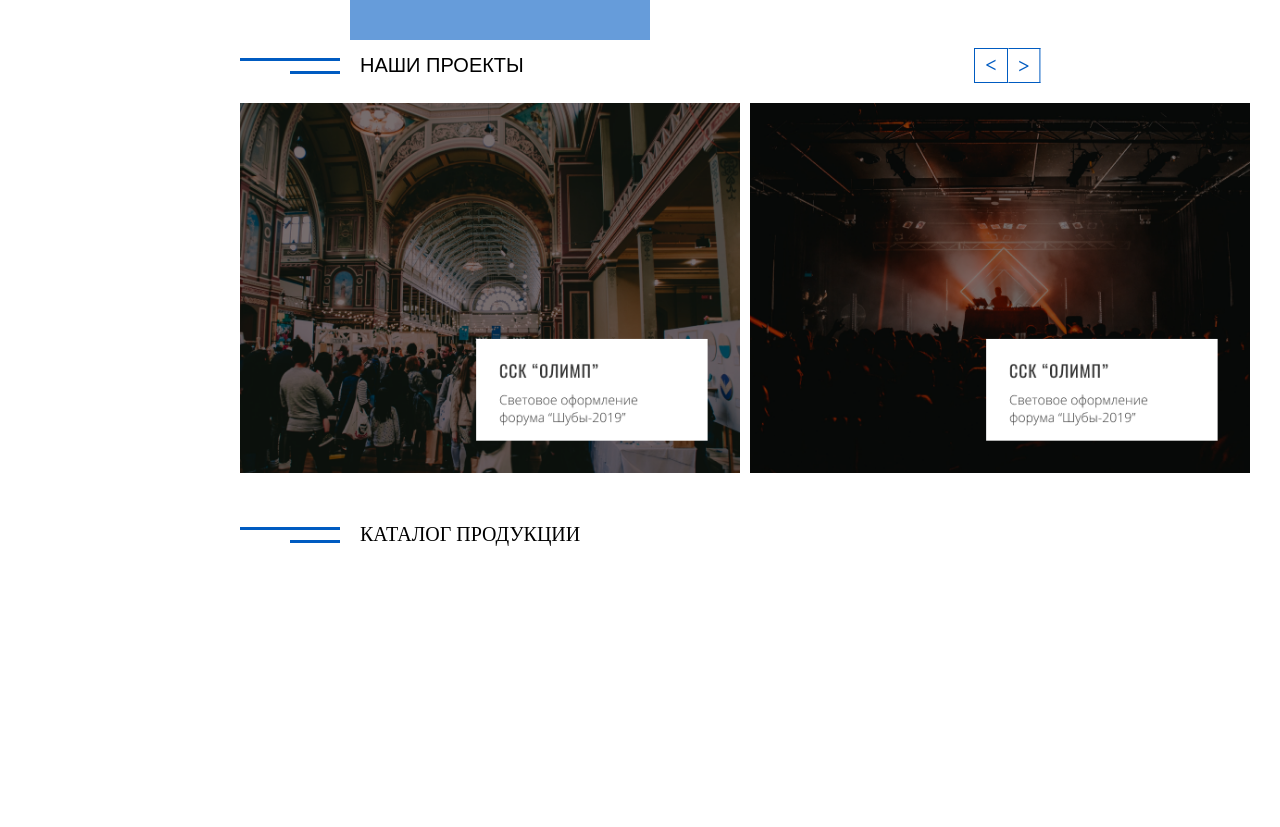
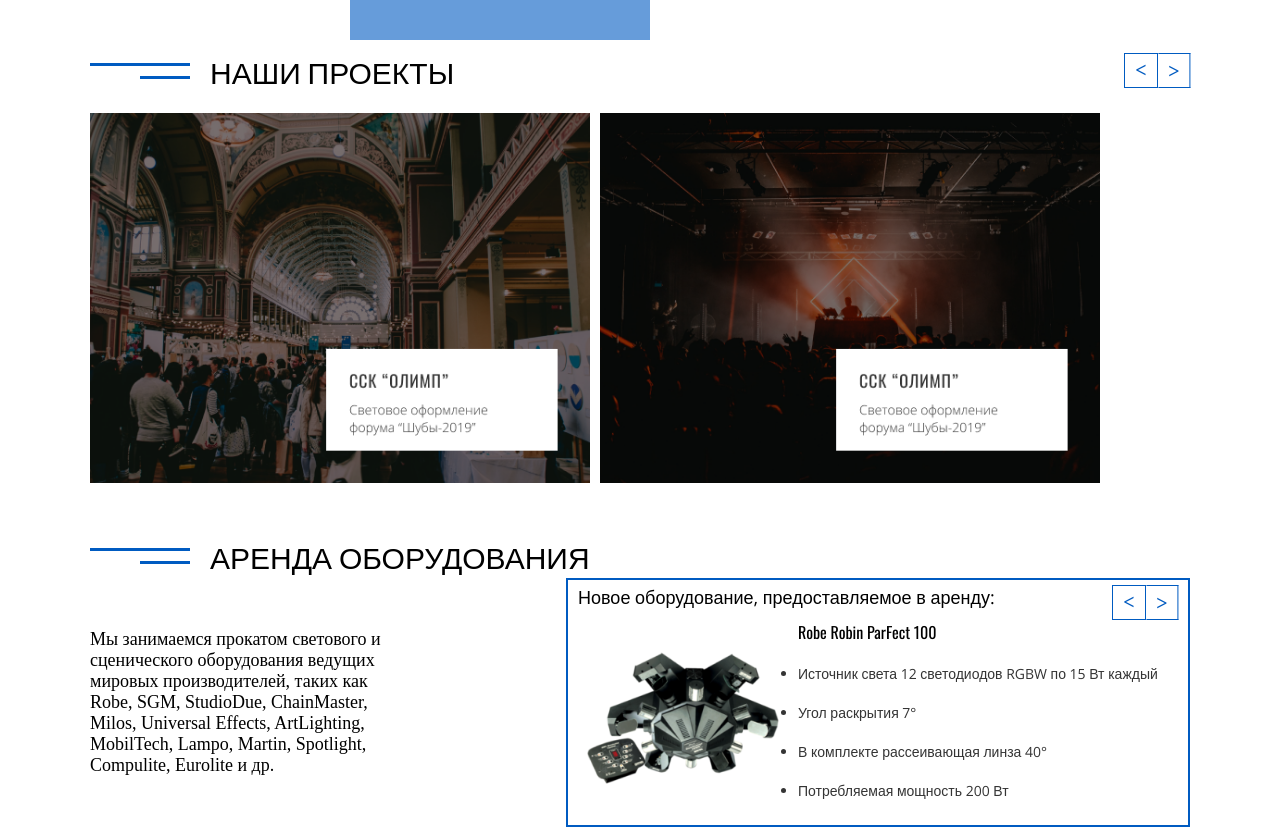
Before and after one commit to Darya-1207/translight, a plain HTML site: page index.html in a window 1280 px wide. Shown: the part 802-1629 px from the top of the page. Before the commit the page ends 1348 px from the top, so only its background shows below. Drawn offline with nearby package versions, Linux system fonts and the light colour scheme.

Commit message:
credted block rent

```diff
--- a/index.html
+++ b/index.html
@@ -5,6 +5,10 @@
     <meta name="viewport" content="width=device-width, initial-scale=1.0">
     <title>Document</title>
     <link rel="stylesheet" href="style.css">
+    <link rel="preconnect" href="https://fonts.gstatic.com">
+    <link rel="preconnect" href="https://fonts.gstatic.com">
+    <link href="https://fonts.googleapis.com/css2?family=Open+Sans:wght@300&display=swap" rel="stylesheet">
+<link href="https://fonts.googleapis.com/css2?family=Oswald&display=swap" rel="stylesheet">
 </head>
 <body>
     <div class="first">
@@ -55,11 +59,44 @@
 </div>
 </div>
 
-<div class="catalog">
-    <div class="catalog-top__left">
-        <img src="img/decor-heading.png" alt="">
-        <p>КАТАЛОГ ПРОДУКЦИИ</p>
+    <div class="rent">
+        <div class="rent-top">
+            <div class="rent-top__left">
+                <img src="img/decor-heading.png" alt="">
+                <p>АРЕНДА ОБОРУДОВАНИЯ</p>
+            </div>
         </div>
+
+    <div class="rent-main">
+        <div class="rent-left">
+            <p>Мы занимаемся прокатом светового и сценического оборудования ведущих мировых производителей, таких как Robe, SGM, StudioDue, ChainMaster, Milos, Universal Effects, ArtLighting, MobilTech, Lampo, Martin, Spotlight, Compulite, Eurolite и др.</p>
+
+        </div>
+        <div class="rent-right">
+            <div class="rent-right_top">
+                <p>Новое оборудование, предоставляемое в аренду:</p>
+                <div class="slider-top__btn">
+                    <a href="#" class="slider-top__btn__left">˂</a>
+                    <a href="#" class="slider-top__btn__right">˂</a>
+                    </div>
+            </div>
+            <div class="rent-right__mid">
+                <div class="rent-right__mid__left">
+                    <img src="img/Rectangle.png" alt="">
+                </div>
+                <div class="rent-right__mid__right">
+                    <p>Robe Robin ParFect 100</p>
+                    <ul>
+                        <li>Источник света 12 светодиодов RGBW по 15 Вт каждый</li>
+                        <li>Угол раскрытия 7°</li>
+                        <li>В комплекте рассеивающая линза 40°</li>
+                        <li>Потребляемая мощность 200 Вт</li>
+                    </ul>
+                </div>
+            </div>
+        </div>
+    </div>
 </div>
+
 </body>
 </html>
--- a/style.css
+++ b/style.css
@@ -94,7 +94,7 @@ a{
 /* slider*/
 
 .container {
-    width: 800px;
+    max-width: 1100px;
     margin: 0 auto;
     }
 
@@ -118,7 +118,7 @@ a{
 
         .slider-top__left p {
         font-family: 'Oswald', sans-serif;
-        font-size: 20px;
+        font-size: 30px;
         }
         .slide{
             display: flex;
@@ -156,20 +156,76 @@ a{
             align-items: center;
             }
 
-.catalog{
-    margin-top: 50px;
-    width: 800px;
+
+
+  /* rent */
+
+
+  .rent{
+    max-width: 1100px;
     margin: 0 auto;
+      margin-top: 50px;
+  }
+  .rent-top{
+      display: flex;
+      justify-content: space-between;
+  }
 
-}
-.catalog-top__left{
-    display: flex;
-        align-items: center;
-        margin-top: 50px;
-        }
-.catalog-top__left p{
-    font-size: 20px;
-}
-.catalog-top__left img{
-    margin-right: 20px;
-    }
+  .rent-top__left{
+      display: flex;
+      align-items: center;
+  }
+  .rent-top__left img{
+      margin-right: 20px;
+  }
+  .rent-top__left p{
+    font-family: 'Oswald', sans-serif;
+    font-size: 30px;
+  }
+  .rent-main{
+      display: flex;
+      justify-content: space-between;
+      align-items: center;
+
+  }
+
+  .rent-left {
+      font-size: 18px;
+      width: 300px;
+
+  }
+  .rent-right{
+      border: 2px solid #005BC1;
+      padding: 5px 10px;
+      width: 600px;
+
+  }
+
+  .rent-right_top{
+      display: flex;
+      justify-content: space-between;
+  }
+  .rent-right_top p{
+      margin-right: 50px;
+      font-family: 'Open Sans', sans-serif;
+      font-size: 18px;
+  }
+  .rent-right__mid__left img{
+      width: 200px;
+      margin-left: 5px;
+      margin-right: 15px;
+  }
+  .rent-right__mid{
+      display: flex;
+  }
+
+  .rent-right__mid__right li{
+      font-size: 14px;
+      color: #343434;
+      margin-top: 20px;
+      margin-right: 10px;
+      font-family: 'Open Sans', sans-serif;
+  }
+  .rent-right__mid__right p{
+    font-family: 'Oswald', sans-serif;
+  }
```
Also changed, not shown: img/Rectangle.png (added).
